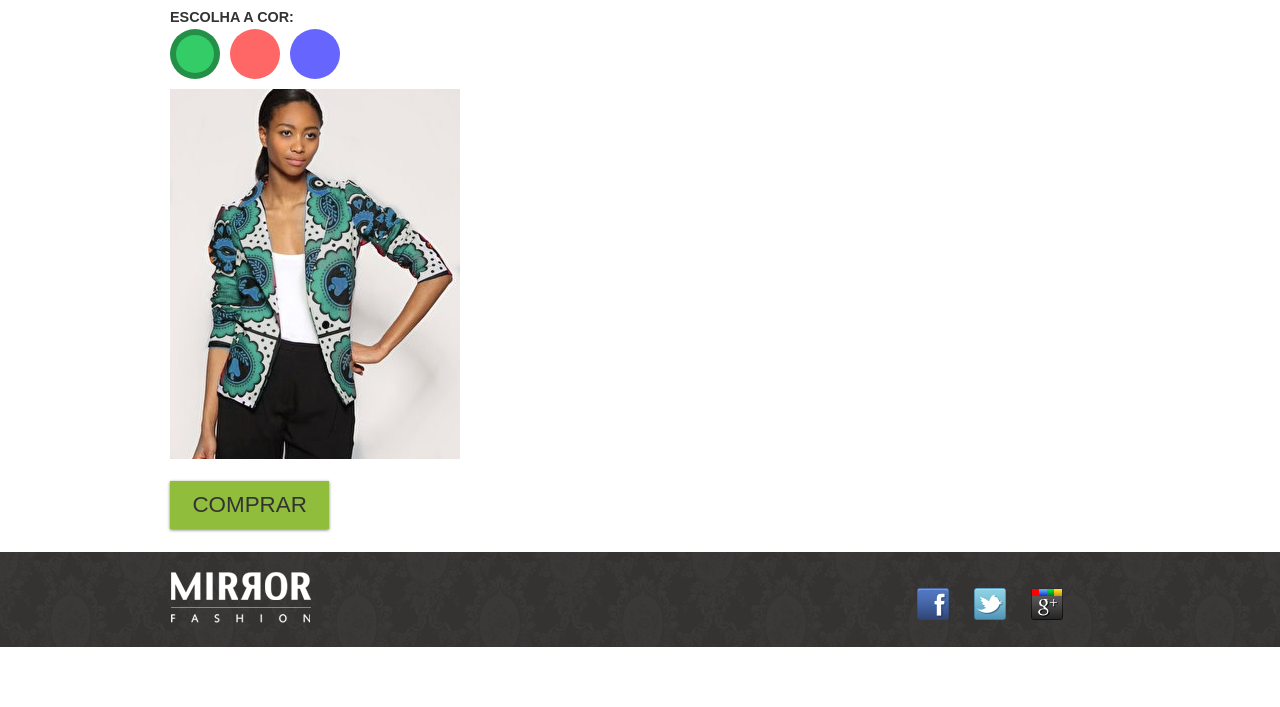
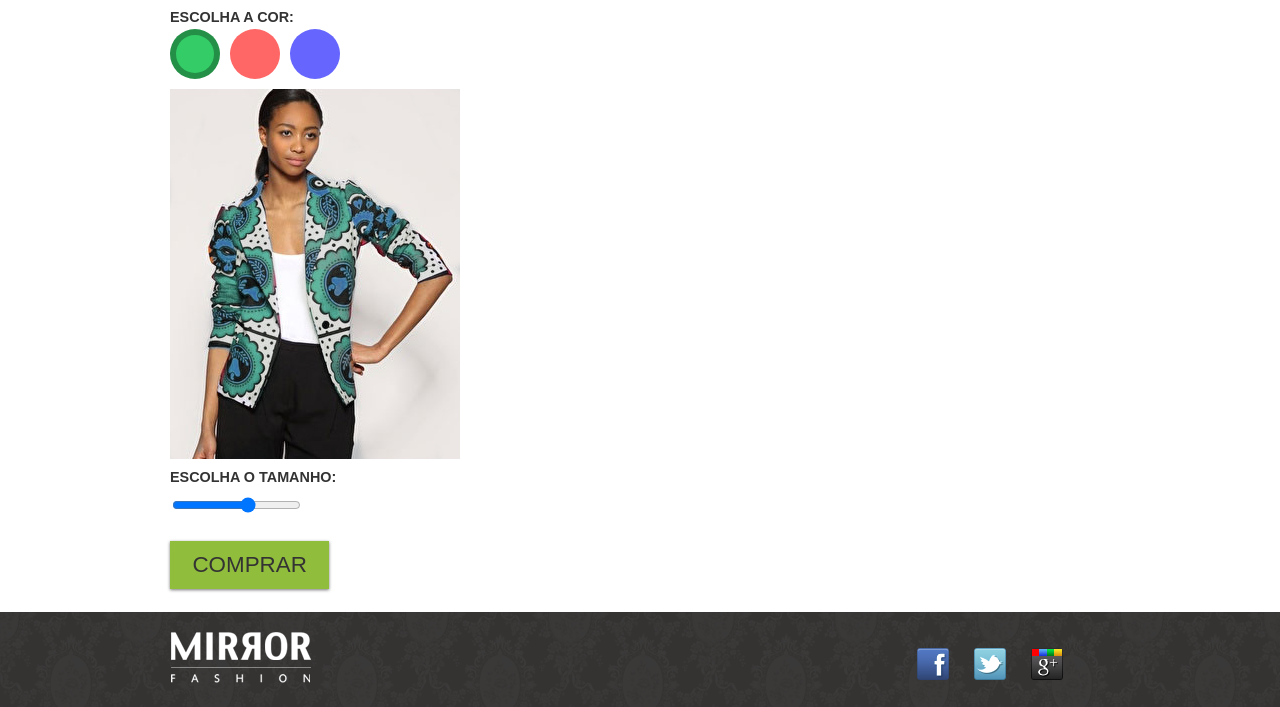
Before and after one commit to JohnnySilvaa/mirrorfashion, a PHP site: page /produto.html in a window 1280 px wide. Shown: the part 203-910 px from the top of the page. Before the commit the page ends 850 px from the top, so only its background shows below. Run offline with PHP 8.4, Linux system fonts and the light colour scheme.

Commit message:
seletor de tamanho

```diff
--- a/css/produto.css
+++ b/css/produto.css
@@ -175,4 +175,13 @@ label[for=azul]::after {
      margin-right: 10px;
  }
 
+  fieldset {
+         display: inline-block;
+         vertical-align: top;
+
+         margin: 1em 0;
+         min-width: 240px;
+         width: 45%;
+     }
+
  }
--- a/produto.html
+++ b/produto.html
@@ -57,6 +57,13 @@
 					</label>
 				</fieldset>
 
+				<fieldset class="tamanhos">
+					<legend>Escolha o tamanho:</legend>
+
+					<input type="range" min="36" max="46" value="42" step="2"
+						name="tamanho" id="tamanho">
+				</fieldset>
+
 				<button class="comprar">Comprar</button>
 			</form>
 		</div>
```
Lines whose indentation alone changed are shown as unchanged.
